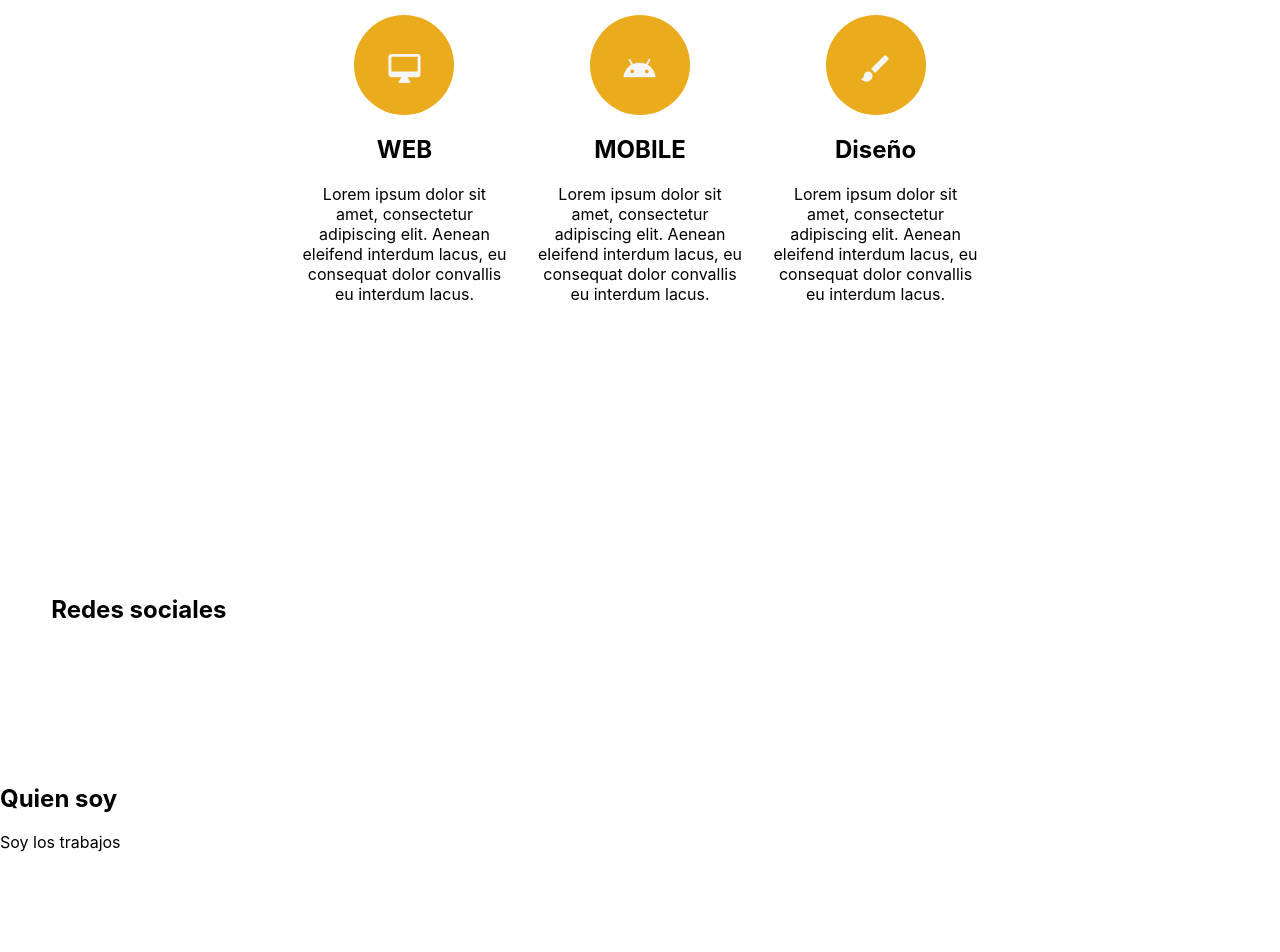
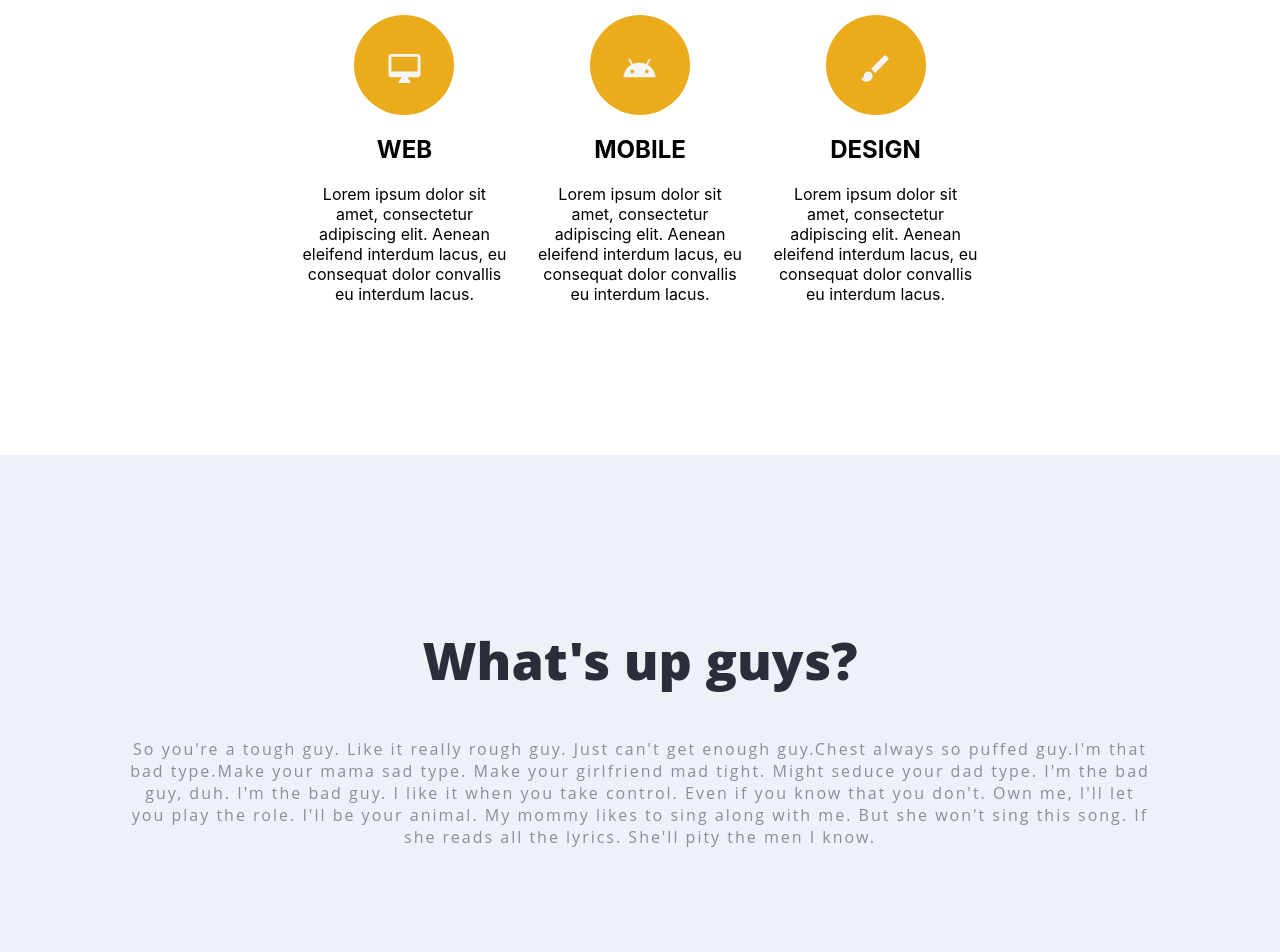
Before and after one commit to JaimeSarrion/Landing, a React (Create React App) app in the folder landing/: page / in a window 1280 px wide. Shown: the part 1080-2032 px from the top of the page. Before the commit the page ends 1932 px from the top, so only its background shows below. Built offline with nearby package versions, Linux system fonts and the light colour scheme.

Commit message:
Presentacion

```diff
--- a/landing/src/components/Competencias/Competencias.js
+++ b/landing/src/components/Competencias/Competencias.js
@@ -20,7 +20,7 @@ class Competencias extends Component {
             },
             {
                 id: 3,
-                Nombre: "Diseño",
+                Nombre: "DESIGN",
                 Desc: "Lorem ipsum dolor sit amet, consectetur adipiscing elit. Aenean eleifend interdum lacus, eu consequat dolor convallis eu interdum lacus.",
                 Icono: "Brush"
             }
--- a/landing/src/components/Competencias/Competencias.module.css
+++ b/landing/src/components/Competencias/Competencias.module.css
@@ -2,4 +2,8 @@
     display: grid;
     grid-template-columns: 1fr 1fr 1fr 1fr 1fr;
     grid-template-rows: 1fr;
+    padding-bottom: 120px;
+    padding-top: 120px;
+    padding-left: 4%;
+    padding-right: 4%;
   }
--- a/landing/src/components/Imagen/Imagen.js
+++ b/landing/src/components/Imagen/Imagen.js
@@ -8,13 +8,10 @@ class Imagen extends Component {
 
     render() {
         return (
-            <Aux >
-                <div className={classes.HeaderImagen}>
-                    <Header></Header>
-                    <img className={classes.Imagen} src="https://mk0athemesdemon3j7s5.kinstacdn.com/wp-content/themes/west/images/header.jpg"></img>
-                </div>
-            </Aux>
-
+            <div className={classes.HeaderImagen}>
+                <Header></Header>
+                <img className={classes.Imagen} src="https://mk0athemesdemon3j7s5.kinstacdn.com/wp-content/themes/west/images/header.jpg"></img>
+            </div>
         )
     }
 
--- a/landing/src/components/Presentacion/Presentacion.js
+++ b/landing/src/components/Presentacion/Presentacion.js
@@ -1,12 +1,27 @@
-import React, {Component} from 'react'
-
+import React, { Component } from 'react'
+import classes from './Presentacion.module.css'
 
 class Presentacion extends Component {
-    render(){
+    render() {
 
-        return(
-            <div>
-                Presentacion
+        return (
+            <div className={classes.Container}>
+                <h3 className={classes.Titulo}>
+                    What's up guys?
+                </h3>
+                <p className={classes.Texto}>So you're a tough guy. Like it really rough guy. Just can't get enough guy.Chest always so puffed guy.I'm that bad type.Make your mama sad type.
+Make your girlfriend mad tight.
+Might seduce your dad type.
+I'm the bad guy, duh.
+I'm the bad guy.
+I like it when you take control.
+Even if you know that you don't.
+Own me, I'll let you play the role.
+I'll be your animal.
+My mommy likes to sing along with me.
+But she won't sing this song.
+If she reads all the lyrics.
+She'll pity the men I know.</p>
             </div>
         )
     }
--- /dev/null
+++ b/landing/src/components/Presentacion/Presentacion.module.css
@@ -0,0 +1,29 @@
+.Container{
+    padding-bottom: 120px;
+    padding-top: 120px;
+    background-color: rgb(239, 241, 248);
+}
+
+.Titulo{
+    color: rgb(43, 45, 58);
+    font-size: 52px;
+    font-weight: 900;
+    font-family: "Open Sans";
+    font-style: normal;
+    letter-spacing: 0px;
+    line-height: 66px;
+    margin-bottom: 45px;
+    text-align: center;
+    background-color: transparent;
+    border-color: rgb(206, 234, 101);
+    border-width: 1px;
+}
+
+.Texto{
+    color: rgb(137, 141, 158);
+    font-size: 16px;
+    letter-spacing: 2px;
+    text-align: center;
+    font-family: "Open Sans";
+    padding: 0% 10%;
+}
--- a/landing/src/containers/Layout.js
+++ b/landing/src/containers/Layout.js
@@ -3,6 +3,7 @@ import Imagen from '../components/Imagen/Imagen'
 import classes from './Layout.module.css'
 import Proyectos from '../components/Proyectos/Proyectos'
 import Competencias from '../components/Competencias/Competencias'
+import Presentacion from '../components/Presentacion/Presentacion'
 
 class Layout extends Component {
 
@@ -11,22 +12,16 @@ class Layout extends Component {
     render() {
         return (
             <div className={classes.Pagina}>
-                <div className={classes.Imagen}>
-                    <Imagen></Imagen>
-                </div>
-                <div className={classes.Competencias}>
-                    <Competencias></Competencias>
-                </div>
+                <Imagen />
+                <Competencias />
+                <Presentacion/>
+                <Proyectos/>
 
                 <div className={classes.Redes}>
                     <h2>Redes sociales</h2>
                 </div>
-                <div>
-                    <h2>Quien soy</h2>
-                </div>
-                <div className={classes.Contenido}>
-                    <Proyectos></Proyectos>
-                </div>
+
+
             </div>
         )
     }
--- a/landing/src/containers/Layout.module.css
+++ b/landing/src/containers/Layout.module.css
@@ -1,7 +1,3 @@
-.Imagen{
-    text-align: center;
-}
-
 .Pagina{
     display: grid;
 }
@@ -12,10 +8,3 @@
     padding-left: 4%;
     padding-right: 4%;
 }
-
-.Competencias{
-    padding-bottom: 120px;
-    padding-top: 120px;
-    padding-left: 4%;
-    padding-right: 4%;
-}
```
